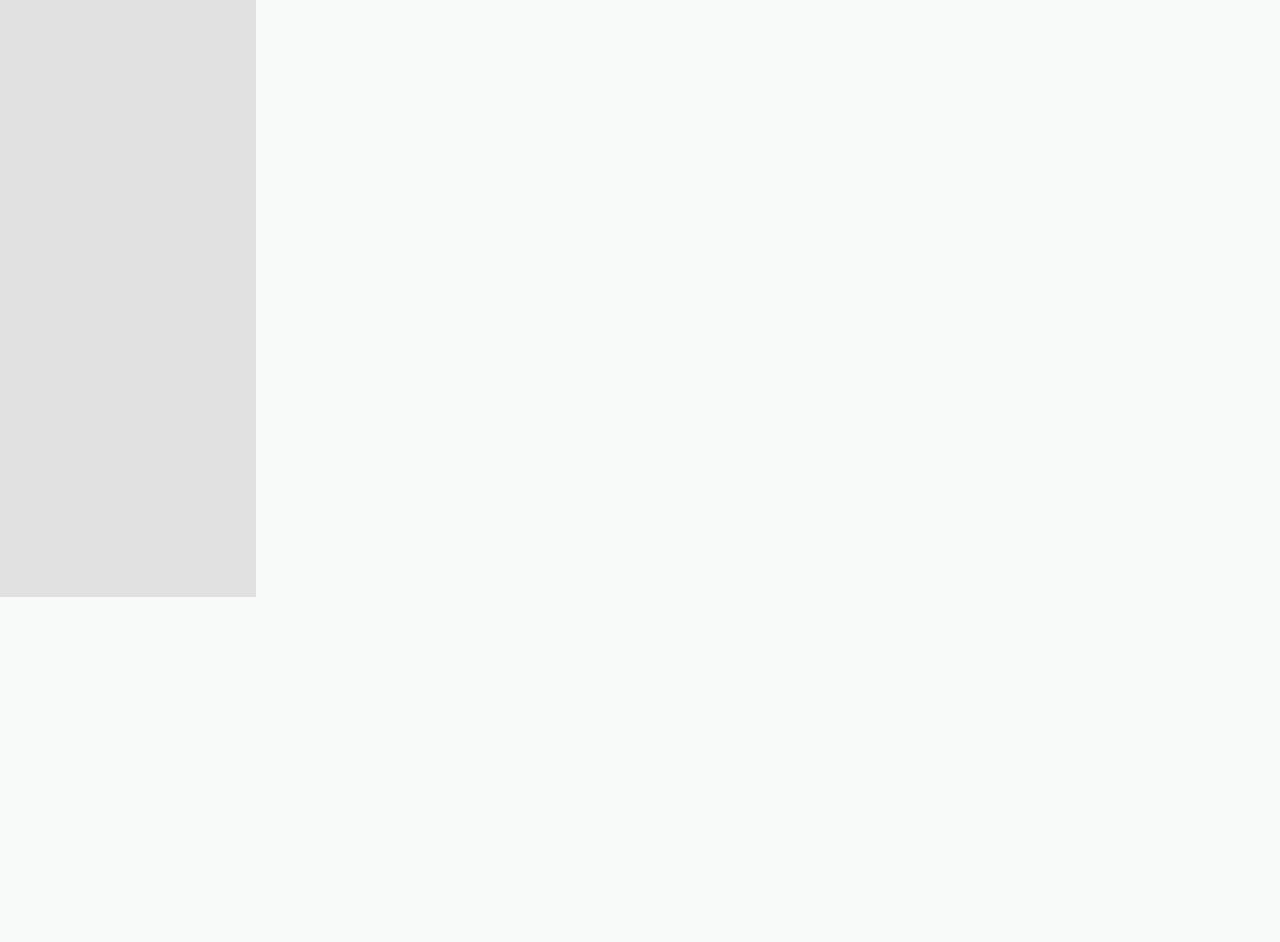
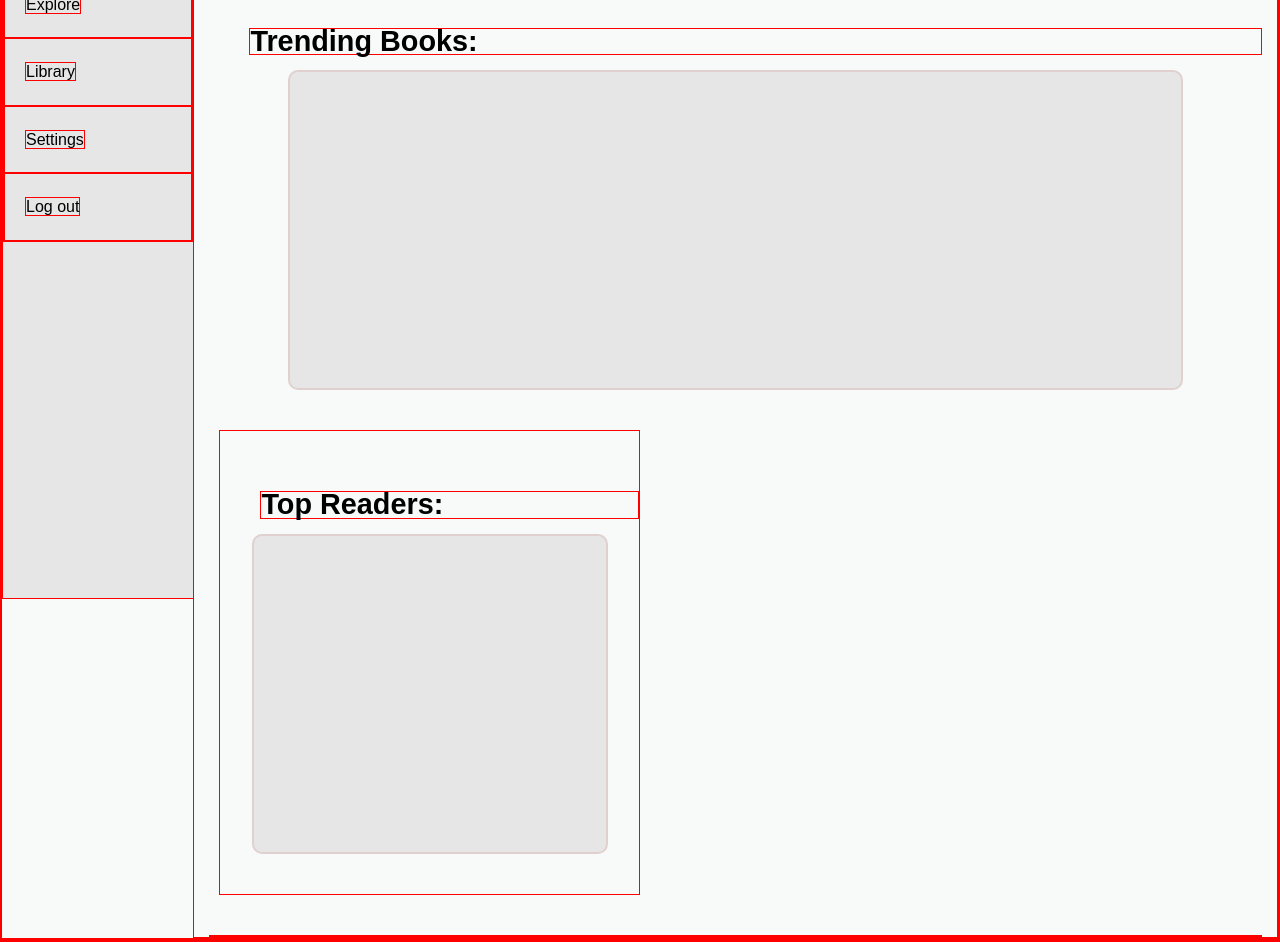
Before and after one commit to odb23/bookcop, a plain HTML site: page dashboard.html in a window 1280 px wide. Shown: the part 203-1145 px from the top of the page. Before the commit the page ends 800 px from the top, so only its background shows below. Drawn offline with Linux system fonts and the light colour scheme.

Commit message:
dashboard ui update

```diff
--- a/dashboard.css
+++ b/dashboard.css
@@ -1,5 +1,7 @@
 *{
     margin: 0;
+    border: red solid 0.1px;
+    box-sizing: border-box;
 }
 
 body {
@@ -10,22 +12,130 @@ body {
     line-height: 1.6em;
 }
 
+.pos-inblock{
+    display: inline-block;
+}
+
 .container1{
     height: 100%;
-    width: 20%;
+    width: 15%;
     position: fixed;
-    background-color: #e1e1e1;
-    z-index: -1;
+    background-color: #e6e6e6;
+    z-index: 1;
     box-sizing: border-box;
-    padding: 0 15px;
 }
 .container2{
     float:right;
-    width: 80%;
+    width: 85%;
     display: inline;
     box-sizing: border-box;
     padding: 0 15px;
 }
+
+.container2 #greeting {
+    font-size: 2.5em;
+    line-height: 1.2em;
+    word-wrap: break-word;
+    padding-left: 40px;
+    padding-top: 30px;
+    margin-bottom: 50px;
+}
+
+.article-container{
+    width: 40%;
+    overfloW: hidden;
+    margin: 15px 10px;
+    margin-bottom: 40px;
+    box-sizing: border-box;
+}
+
 .clr{
     clear: both;
 }
+
+a{
+    color: black;
+    text-decoration: none;
+}
+
+.header-right{
+    float: right;
+}
+
+#userInfo {
+    padding: 10px;
+}
+
+.circle-avatar{
+float: right;
+margin: 0 30px;
+width: 50px;
+height: 50px;
+background-color:  #e1e1e1;
+border: 1px solid black;
+border-radius: 50%;
+text-align: center;
+box-sizing: border-box;
+font-size: 12px;
+}
+
+#nav-bar {
+    padding-bottom: 40px;
+}
+
+#nav-bar #logo {
+    padding: 0 20px;
+    padding-top:20px;
+    margin-bottom: 120px;
+}
+
+#nav-bar ul {
+    list-style: none;
+    padding: 0;
+}
+
+#nav-bar li {
+    padding: 20px 0 20px 20px;
+    margin: 0 auto;
+}
+
+#nav-bar li:hover {
+background-color: #e0e0e0;
+}
+
+.container2-h1{
+    margin-left: 40px;
+    margin-top: 60px;
+    margin-bottom: 15px;
+    font-size: 1.8em;
+}
+
+.container2 article{
+    width: 85%;
+    height: 20em;
+    border: 2px #e0d0d0 solid;
+    padding: 10px;
+    margin: 15px auto;
+    margin-bottom: 40px;
+    border-radius: 10px;
+    background-color: #e6e6e6;
+}
+
+.container2 aside{
+    padding-left: 0;
+    padding-right: 0;
+}
+
+@media (max-width: 1000px) {
+    .container1{
+        width: 20%;
+    }
+
+    .container2{
+        width: 80%;
+    }
+
+    .article-container{
+        width: 100%;
+    }
+}
--- a/dashboard.html
+++ b/dashboard.html
@@ -6,20 +6,35 @@
     <link rel="stylesheet" type="text/css" href="dashboard.css" </head>
 
 <body>
-    <header></header>
-    <section class="container1">
-        charlie
-        abu
-        dami
-        a
-        f
-        f
+    <section id="nav-bar" class="container1">
+        <div id="logo">
+            <h2>BookCop</h2>
+        </div>
+
+        <ul>
+            <li><a>Explore</a></li>
+            <li><a>Library</a></li>
+            <li><a>Settings</a></li>
+            <li><a>Log out</a></li>
+        </ul>
+    </section>
+    <section class="container2">
+        <h1 id="greeting">Welcome, Odulaja Oluwadamilare.</h1>
+
+        <h1 class="container2-h1">Your reading stats:</h1>
+        <h1 class="container2-h1">Trending Books:</h1>
+        <article> </article>
+
+       <aside class="article-container">
+        <h1 class="container2-h1">Top Readers:</h1>
+        <article> </article>
+       </aside>
+
+
+        <div class="clr"></div>
 
     </section>
-    <section class="container2">
-        Saka
-    </section>
-    <div class="clear"></div>
+    <div class="clr"></div>
 </body>
 
 </html>
--- a/index.css
+++ b/index.css
@@ -52,7 +52,7 @@ header {
 }
 
 #signUp:hover {
-background-color: #e1e1e1;
+background-color:  #e0e0e0;
 border-radius: 25px;
 }
 
```
Also changed, not shown: index.html (+1 -1 lines).
